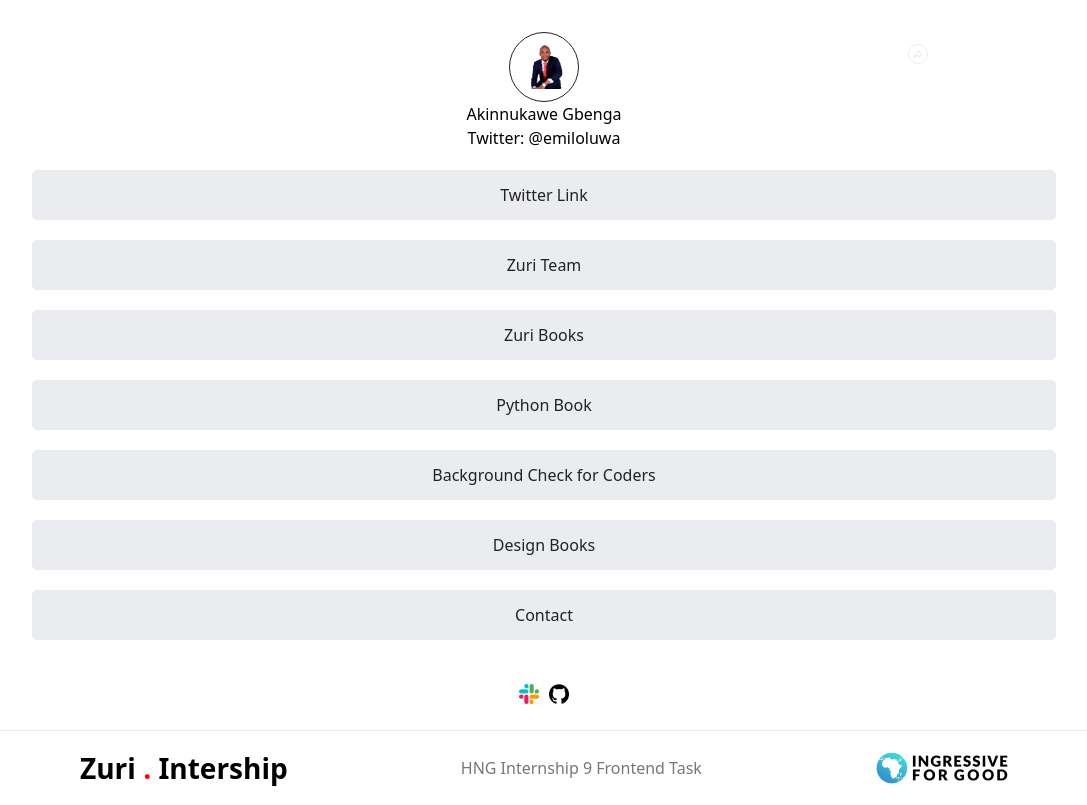
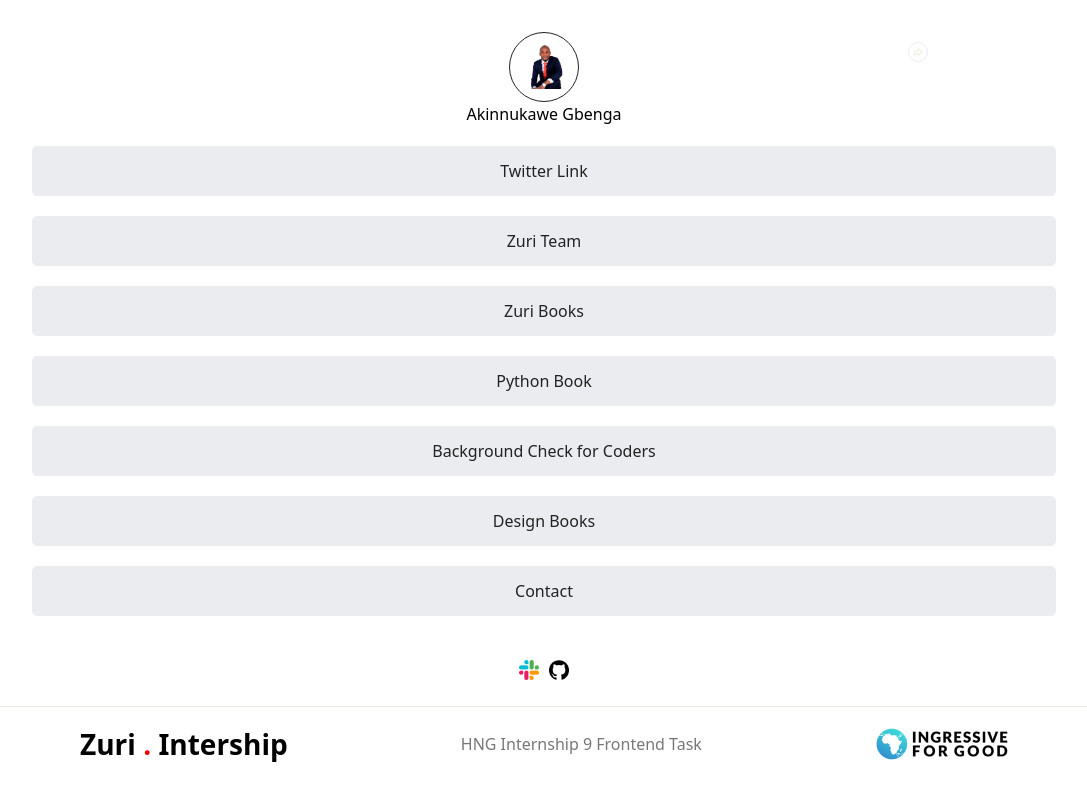
Before and after one commit to Emsun0211/Web-Profile-HNG, a React (Create React App) app: page / in a window 1280 px wide. Shown: the whole page, without its empty margins (96-1183 px from the left). Built offline with nearby package versions, Linux system fonts and the light colour scheme.

Commit message:
working on the validation

```diff
--- a/src/Component/Pages/Contact.jsx
+++ b/src/Component/Pages/Contact.jsx
@@ -1,3 +1,12 @@
+import React from "react";
+import * as yup from "yup";
+
+let schema = yup.object().shape({
+	name: yup.string().required(),
+
+	email: yup.string().email(),
+});
+
 function Contact() {
 	return (
 		// <div className='bg-gradient-to-b  h-96 w-full'>
--- a/src/Component/Pages/Home.css
+++ b/src/Component/Pages/Home.css
@@ -67,6 +67,9 @@
 }
 
 .profile-name-slack {
+	display: none;
+}
+.profile-name-twitter {
 	display: none;
 }
 
--- a/src/Component/Pages/Home.jsx
+++ b/src/Component/Pages/Home.jsx
@@ -20,7 +20,7 @@
 						<img src={gbenga} alt='' id='profile__img' />
 					</div>
 					<h4 className='profile-name'>Akinnukawe Gbenga</h4>
-					<h4 className='profile-name'>Twitter: @emiloluwa</h4>
+					<h4 className='profile-name-twitter'>Twitter: @emiloluwa</h4>
 					<h4 className='profile-name-slack'>Emsun0211</h4>
 				</div>
 				<div className='link-container'>
```
